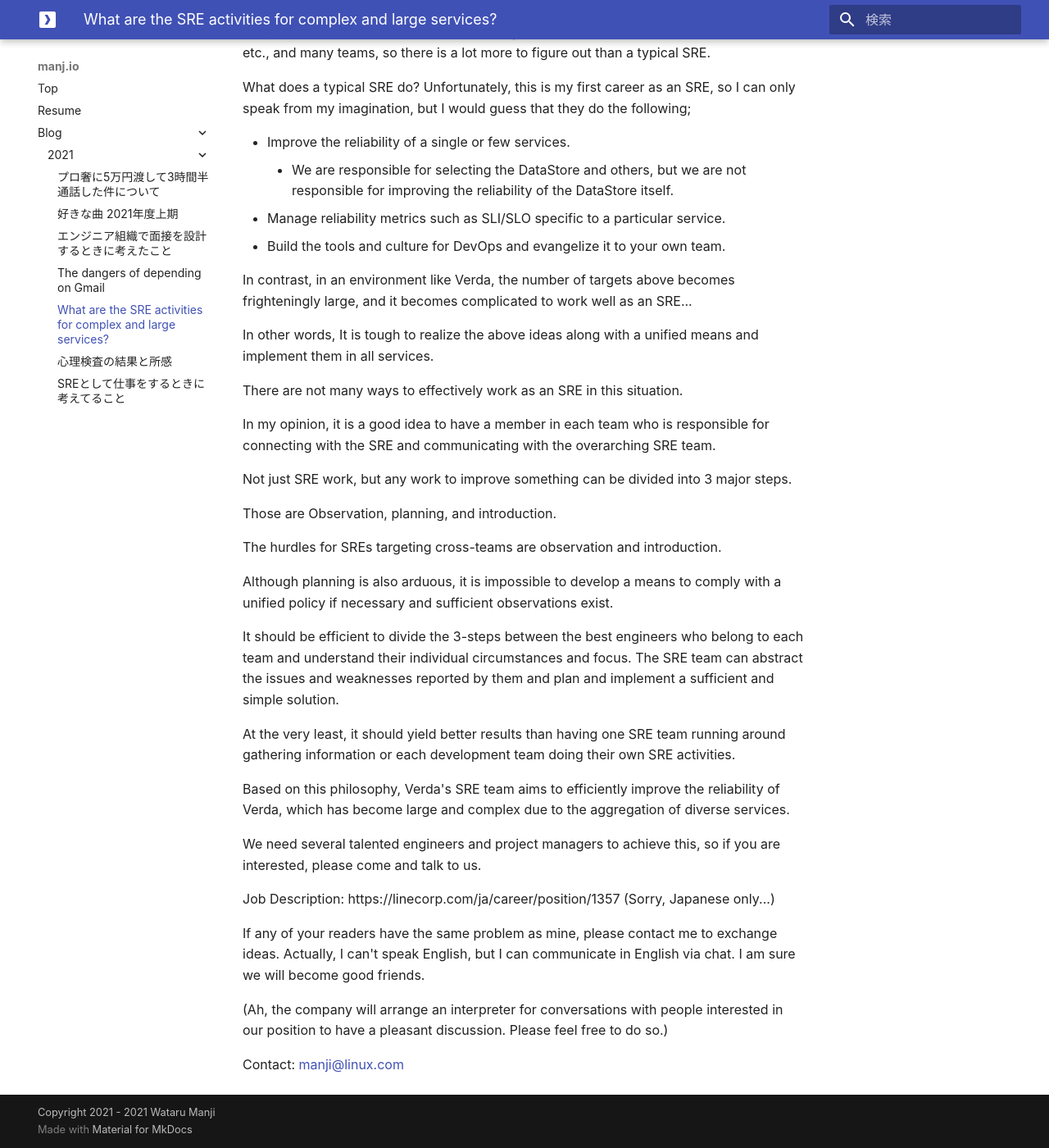
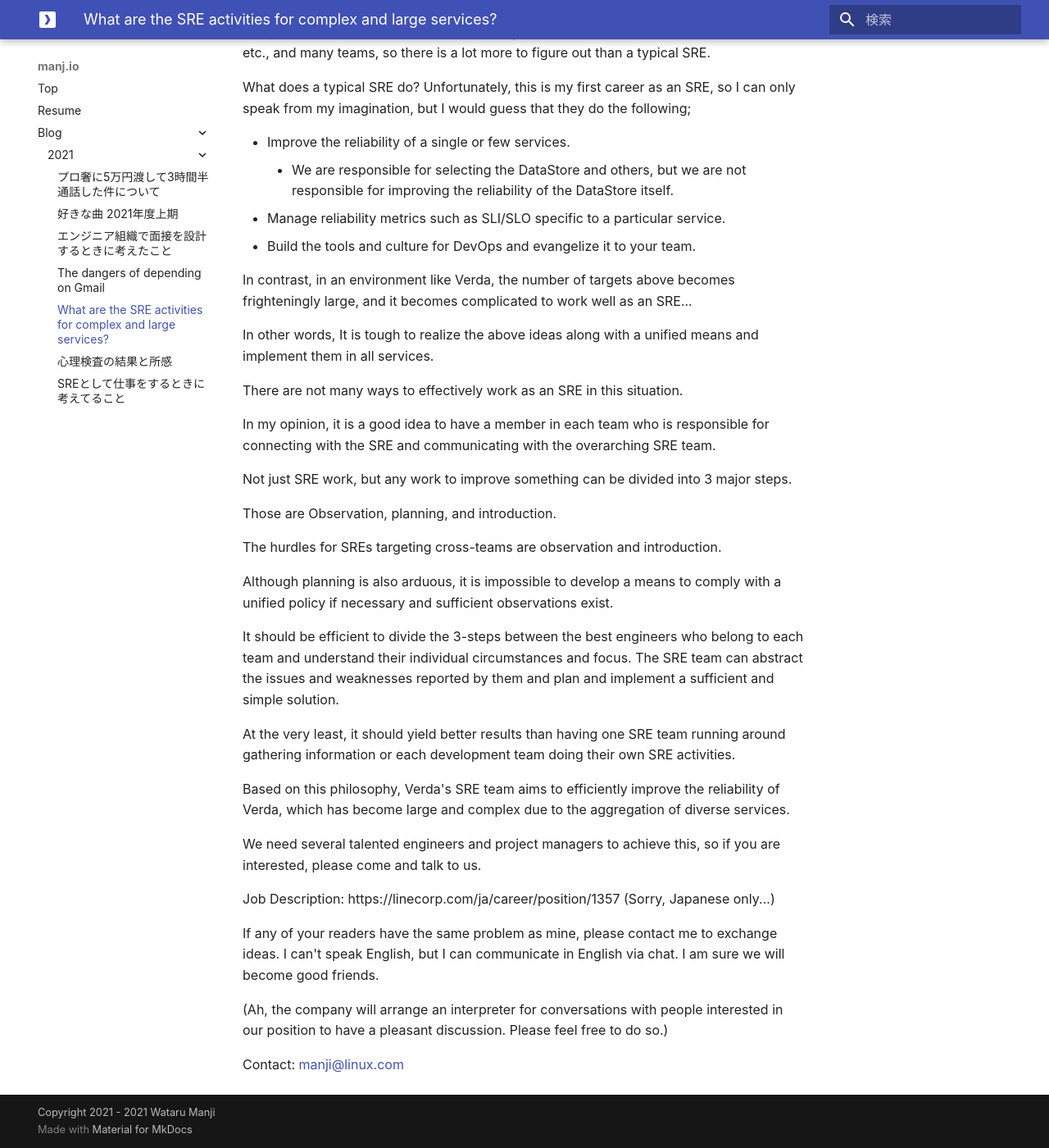
Before and after one commit to manji-0/blog, an MkDocs documentation site: the page built from docs/blog/2021/what-are-the-sre-activities-for-complex-and-large-services.md, in a window 1280 px wide and 1400 px high, scrolled down 236 px. Shown: the whole window at 82% size. Built offline with MkDocs 1.6.1 and Material for MkDocs 9.7.7, drawn with Linux system fonts in a browser that asks for light colours; nearby versions of some CDN libraries; comment, search, counter and statistics services are not loaded.

Commit message:
Grammarly fix

```diff
--- a/docs/blog/2021/what-are-the-sre-activities-for-complex-and-large-services.md
+++ b/docs/blog/2021/what-are-the-sre-activities-for-complex-and-large-services.md
@@ -9,7 +9,7 @@ What does a typical SRE do? Unfortunately, this is my first career as an SRE, so
 * Improve the reliability of a single or few services.
     * We are responsible for selecting the DataStore and others, but we are not responsible for improving the reliability of the DataStore itself.
 * Manage reliability metrics such as SLI/SLO specific to a particular service.
-* Build the tools and culture for DevOps and evangelize it to your own team.
+* Build the tools and culture for DevOps and evangelize it to your team.
 
 In contrast, in an environment like Verda, the number of targets above becomes frighteningly large, and it becomes complicated to work well as an SRE...
 
@@ -37,7 +37,7 @@ We need several talented engineers and project managers to achieve this, so if y
 
 Job Description: https://linecorp.com/ja/career/position/1357 (Sorry, Japanese only...)
 
-If any of your readers have the same problem as mine, please contact me to exchange ideas. Actually, I can't speak English, but I can communicate in English via chat. I am sure we will become good friends.
+If any of your readers have the same problem as mine, please contact me to exchange ideas. I can't speak English, but I can communicate in English via chat. I am sure we will become good friends.
 
 (Ah, the company will arrange an interpreter for conversations with people interested in our position to have a pleasant discussion. Please feel free to do so.)
 
```
Also changed, not shown: docs/blog/2021/the-dangers-of-depending-on-gmail.md (+2 -2 lines), docs/resume.md (+1 -1 lines).
